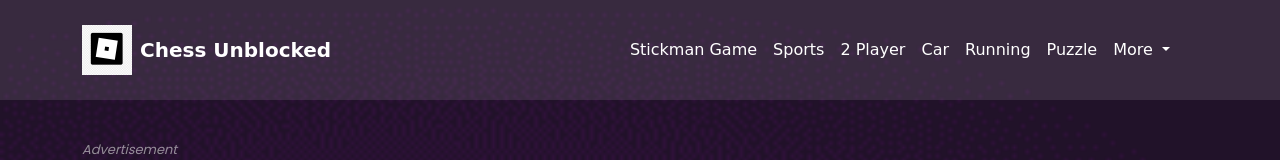
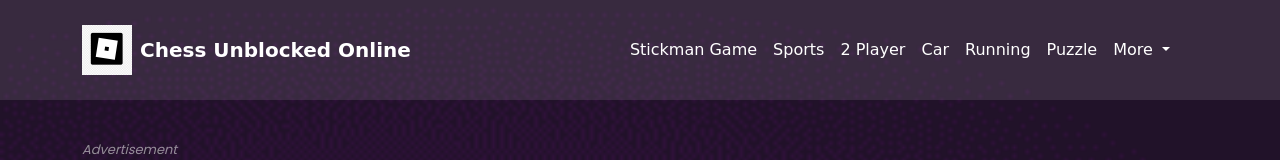
Before and after one commit to Chess-Unblock/chess-unblock.github.io, a plain HTML site: page index.html in a window 1280 px wide. Shown: the top 160 px of the page. Drawn offline with nearby package versions, Linux system fonts and the light colour scheme; some packages are replaced by stand-ins of ours.

Commit message:
Update index.html

```diff
--- a/index.html
+++ b/index.html
@@ -111,7 +111,7 @@
       <!-- Logo + Title -->
       <a class="navbar-brand d-flex align-items-center" href="/">
         <img src="images/logo.png" width="50" height="50" class="me-2" alt="Chess Unblocked Logo">
-        <strong class="site-title">Chess Unblocked</strong>
+        <strong class="site-title">Chess Unblocked Online</strong>
       </a>
 
       <!-- Mobile Toggle Button -->
```
